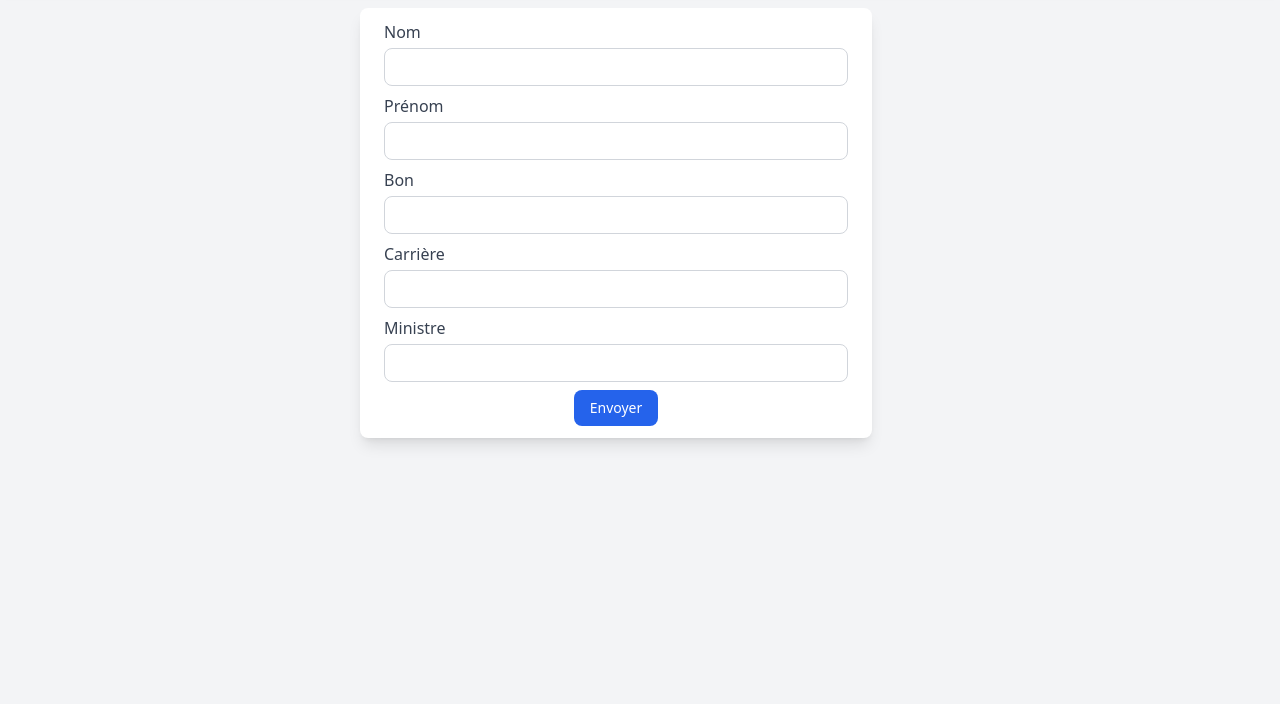
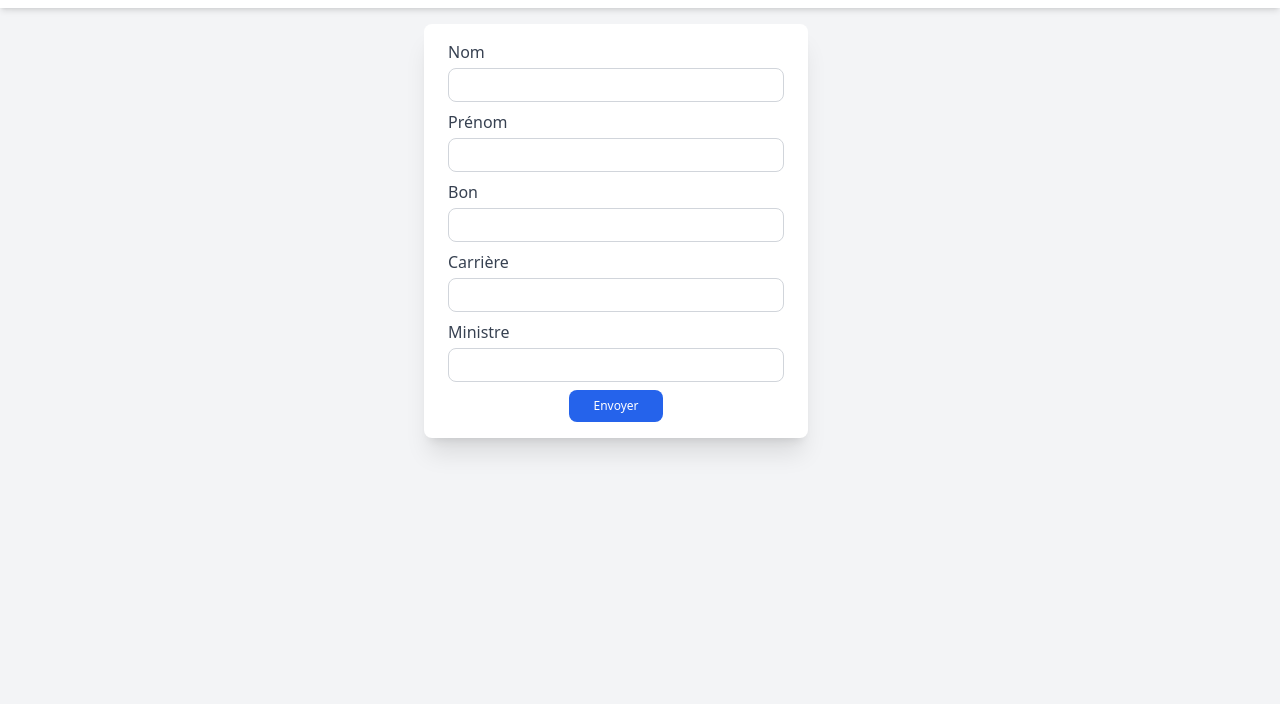
Before and after one commit to lionelmanasse012/qrCodeMin, a plain HTML site: page frontend/index.html in a window 1280 px wide. Shown: the part 96-800 px from the top of the page. Drawn offline with nearby package versions, Linux system fonts and the light colour scheme.

Commit message:
fix: improve layout and styling in index.html; adjust form and button sizes for better usability

```diff
--- a/frontend/index.html
+++ b/frontend/index.html
@@ -11,69 +11,69 @@
 <body class="bg-gray-100 flex flex-col items-center min-h-screen py-6">
 
     <!-- Barre de navigation fixée en haut -->
-    <nav class="bg-white w-full py-2 px-6 flex items-center justify-center gap-20 shadow-md fixed top-0 left-0 z-50">
+    <nav class="bg-white w-full py-4 px-6 flex flex-col lg:flex-row items-center justify-center gap-4 lg:gap-20 shadow-md fixed top-0 left-0 z-50">
         <img class="h-16 w-auto mb-2"
-            src="https://encrypted-tbn0.gstatic.com/images?q=tbn:ANd9GcSvDgfgXlz4XF2_T6_WgQp_wWV8ZM31-NHVstY8xA3zKDnGyivJQfj-h00UkpURUDrWv3k&usqp=CAU" alt="Drapeau">
-        <h2 class="text-lg font-semibold uppercase text-center">MINISTÈRE PROVINCIAL DES MINES, HYDROCARBURES ET PORTEFEUILLE</h2>
+             src="https://encrypted-tbn0.gstatic.com/images?q=tbn:ANd9GcSvDgfgXlz4XF2_T6_WgQp_wWV8ZM31-NHVstY8xA3zKDnGyivJQfj-h00UkpURUDrWv3k&usqp=CAU" alt="Drapeau">
+        <h2 class="text-xl font-semibold uppercase text-center text-gray-800">MINISTÈRE PROVINCIAL DES MINES, HYDROCARBURES ET PORTEFEUILLE</h2>
     </nav>
 
     <!-- Espace de marge pour compenser la barre de navigation fixée -->
-    <div class="mt-20 flex justify-center items-start w-full max-w-6xl space-x-12">
+    <div class="mt-44 flex justify-center items-start w-full px-4 max-w-7xl flex-col lg:flex-row lg:mt-24">
 
-        <!-- Formulaire -->
-        <form id="qrcode-form" class="bg-white px-6 p-3 rounded-lg shadow-lg space-y-2 w-full max-w-lg" action="" method="POST">
+        <!-- Formulaire (déplacé uniquement sur grands écrans) -->
+        <form id="qrcode-form" class="bg-white p-6 rounded-lg shadow-xl space-y-2 w-full lg:py-4 lg:w-96 lg:mr-12 lg:mb-0 mb-8" action="" method="POST">
 
             <!-- Nom -->
             <div>
                 <label for="nom" class="block text-gray-700 font-medium">Nom</label>
-                <input class="w-full border border-gray-300 rounded-lg p-2 mt-1 focus:outline-none focus:ring-2 focus:ring-blue-500 text-sm"
+                <input class="w-full border border-gray-300 rounded-lg p-2 mt-1 focus:outline-none focus:ring-2 focus:ring-blue-500 text-xs"
                     type="text" id="nom" name="nom" required aria-required="true">
             </div>
 
             <!-- Prénom -->
             <div>
                 <label for="prenom" class="block text-gray-700 font-medium">Prénom</label>
-                <input class="w-full border border-gray-300 rounded-lg p-2 mt-1 focus:outline-none focus:ring-2 focus:ring-blue-500 text-sm"
+                <input class="w-full border border-gray-300 rounded-lg p-2 mt-1 focus:outline-none focus:ring-2 focus:ring-blue-500 text-xs"
                     type="text" id="prenom" name="prenom" required aria-required="true">
             </div>
 
             <!-- Bon -->
             <div>
                 <label for="bon" class="block text-gray-700 font-medium">Bon</label>
-                <input class="w-full border border-gray-300 rounded-lg p-2 mt-1 focus:outline-none focus:ring-2 focus:ring-blue-500 text-sm"
+                <input class="w-full border border-gray-300 rounded-lg p-2 mt-1 focus:outline-none focus:ring-2 focus:ring-blue-500 text-xs"
                     type="text" id="bon" name="bon" required aria-required="true">
             </div>
 
             <!-- Carrière -->
             <div>
                 <label for="carriere" class="block text-gray-700 font-medium">Carrière</label>
-                <input class="w-full border border-gray-300 rounded-lg p-2 mt-1 focus:outline-none focus:ring-2 focus:ring-blue-500 text-sm"
+                <input class="w-full border border-gray-300 rounded-lg p-2 mt-1 focus:outline-none focus:ring-2 focus:ring-blue-500 text-xs"
                     type="text" id="carriere" name="carriere" required aria-required="true">
             </div>
 
             <!-- Ministre -->
             <div>
                 <label for="ministre" class="block text-gray-700 font-medium">Ministre</label>
-                <input class="w-full border border-gray-300 rounded-lg p-2 mt-1 focus:outline-none focus:ring-2 focus:ring-blue-500 text-sm"
+                <input class="w-full border border-gray-300 rounded-lg p-2 mt-1 focus:outline-none focus:ring-2 focus:ring-blue-500 text-xs"
                     type="text" id="ministre" name="ministre" required aria-required="true">
             </div>
 
             <!-- Bouton Envoyer -->
             <div class="flex justify-center mt-6">
                 <button type="submit"
-                    class="bg-blue-600 text-white px-4 py-2 rounded-lg hover:bg-blue-700 transition duration-300 ease-in-out text-sm"
+                    class="bg-blue-600 text-white px-6 py-2 rounded-lg hover:bg-blue-700 transition duration-300 ease-in-out text-xs"
                     aria-label="Envoyer les données du formulaire">Envoyer</button>
             </div>
         </form>
 
         <!-- QR Code -->
-        <div class="flex flex-col items-center">
+        <div class="flex flex-col items-center mt-6 lg:mt-0">
             <h3 id="qrTitle" class="text-lg font-semibold text-gray-700 mt-6 hidden">QR Code généré :</h3>
             <img id="qrCodeImage" class="mt-4 border border-gray-300 rounded-lg shadow-md hidden" alt="QR Code généré">
 
             <!-- Bouton Imprimer -->
             <button id="print" type="button"
-                class="bg-gray-500 text-white px-4 py-2 rounded-lg mt-4 hover:bg-gray-600 transition duration-300 ease-in-out text-sm"
+                class="bg-gray-500 text-white px-6 py-2 rounded-lg mt-4 hover:bg-gray-600 transition duration-300 ease-in-out text-xs"
                 aria-label="Imprimer le formulaire">Imprimer</button>
         </div>
 
```
